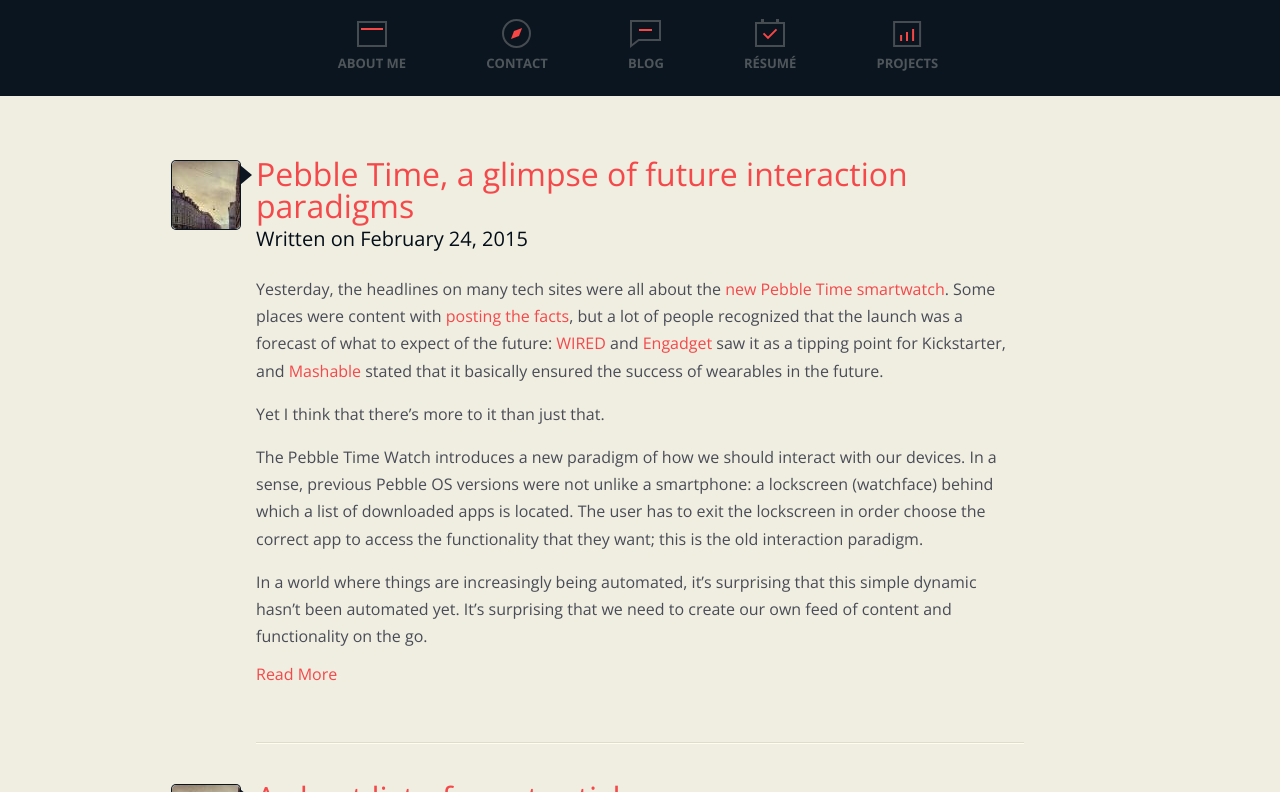
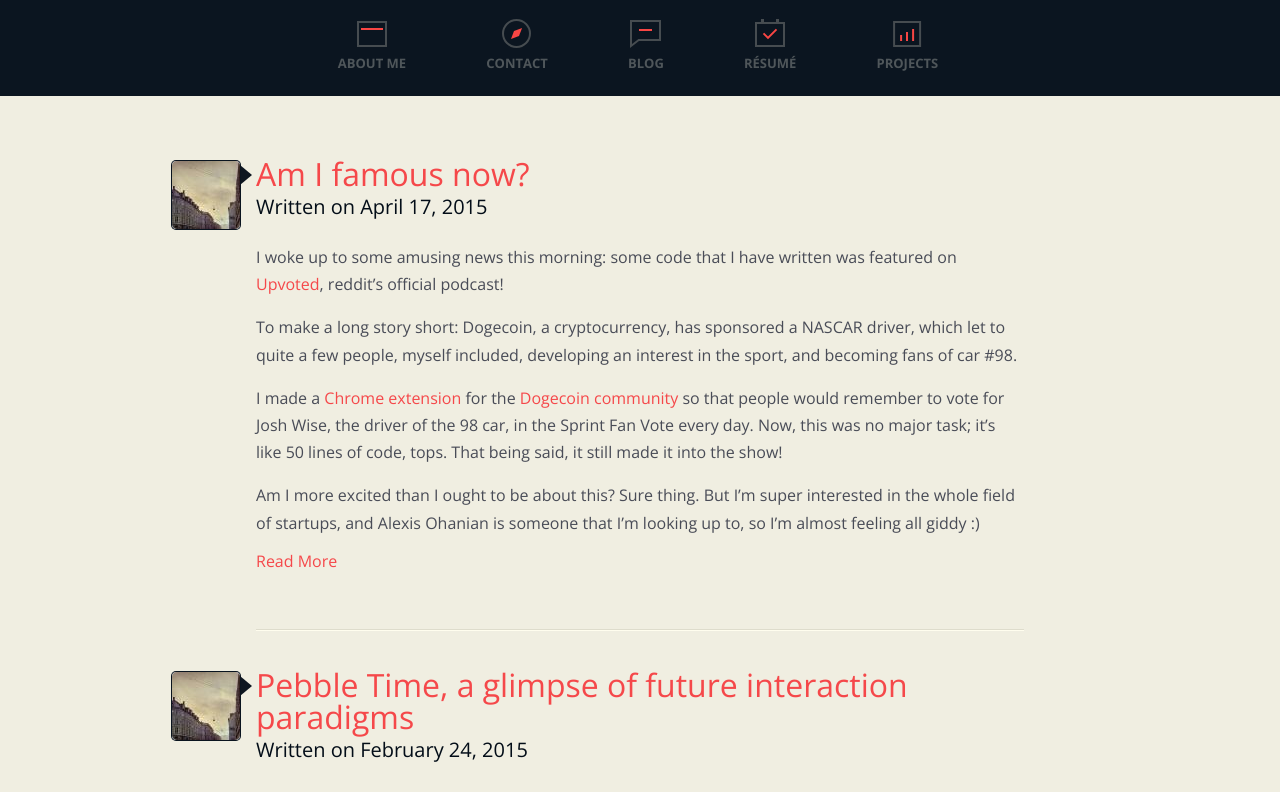
Before and after one commit to MaximeKjaer/kjaer.io, a Jekyll site: the page built from index.html, in a window 1280 px wide and 900 px high, scrolled down 496 px, cut to the strip 108-900 px from the top of the window. Built offline with Jekyll 4.4.1, drawn with Linux system fonts in a browser that asks for light colours; nearby versions of some CDN libraries; the list of posts is cut into pages by our own code.

Commit message:
New post

```diff
--- a/_layouts/post.html
+++ b/_layouts/post.html
@@ -7,11 +7,13 @@
     <link rel="stylesheet" type="text/css" href="{{ site.baseurl }}/css/post.min.css" />
 </head>
 <body>
+
+
 	<header class="cd-header">
 		<div id="cd-logo"><a href="{{ site.baseurl }}/"><img src="../images/logo.png" alt="Logo"></a></div>
 
 		<nav class="cd-main-nav">
-<ul>
+			<ul>
 				<li>
 					<a href="/about/#cd-placeholder-1">
 						<b>About me</b>
--- /dev/null
+++ b/_posts/2015-04-17-am-i-famous-now.md
@@ -0,0 +1,14 @@
+---
+layout: post
+title: Am I famous now?
+link: https://soundcloud.com/upvoted/014-to-the-moon#t=36:14
+image: dogecar.jpg
+---
+
+I woke up to some amusing news this morning: some code that I have written was featured on [Upvoted](https://soundcloud.com/upvoted), reddit's official podcast!
+
+To make a long story short: Dogecoin, a cryptocurrency, has sponsored a NASCAR driver, which let to quite a few people, myself included, developing an interest in the sport, and becoming fans of car #98.
+
+I made a [Chrome extension](https://github.com/MaximeKjaer/NASCAR-votes) for the [Dogecoin community](http://reddit.com/r/dogecoin) so that people would remember to vote for Josh Wise, the driver of the 98 car, in the Sprint Fan Vote every day. Now, this was no major task; it's like 50 lines of code, tops. That being said, it still made it into the show!
+
+Am I more excited than I ought to be about this? Sure thing. But I'm super interested in the whole field of startups, and Alexis Ohanian is someone that I'm looking up to, so I'm almost feeling all giddy :)
```
Also changed, not shown: images/dogecar.jpg (added).
